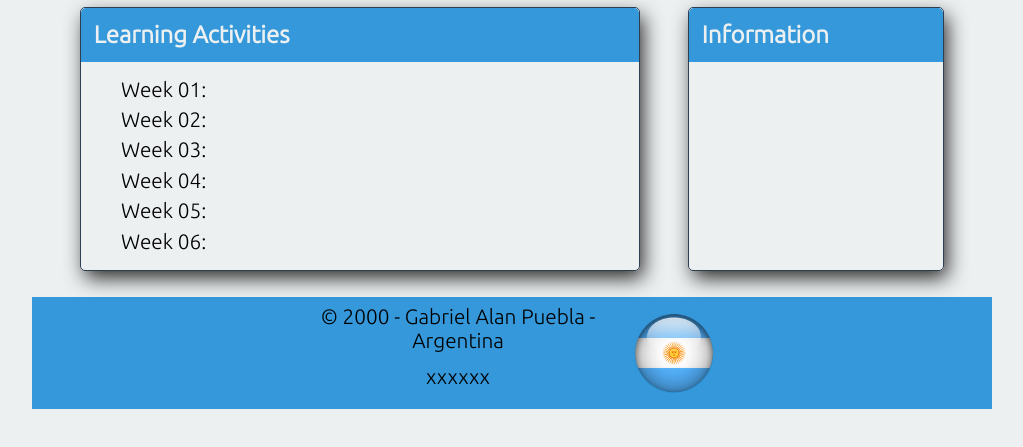
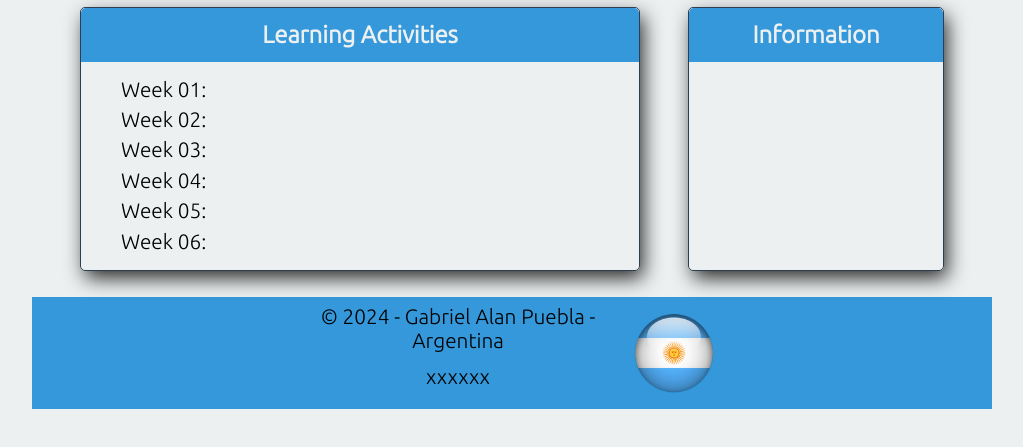
Before and after one commit to GPuebla/wdd230, a plain HTML site: page index.html in a window 1280 px wide. Shown: the part 337-784 px from the top of the page, without its empty margins (128-1151 px from the left). Drawn offline with Linux system fonts and the light colour scheme.

Commit message:
css updates

```diff
--- a/scripts/getDates.js
+++ b/scripts/getDates.js
@@ -1,2 +1,2 @@
 let yearElement = document.querySelector('#year');
-yearElement.innerHTML = '2000';
+yearElement.innerHTML = '2024';
--- a/styles/base.css
+++ b/styles/base.css
@@ -72,7 +72,7 @@ nav li{
 
 nav ul li:hover{
     background-color: var(--accent-color);
-    font-size: 1.8rem;
+    text-decoration: overline;
 }
 
 a{
@@ -103,6 +103,7 @@ main{
     margin: 0;
     padding: .8rem;
     border-radius: 5px 5px 0 0;
+    text-align: center;
 }
 
 .card ul li{
```
